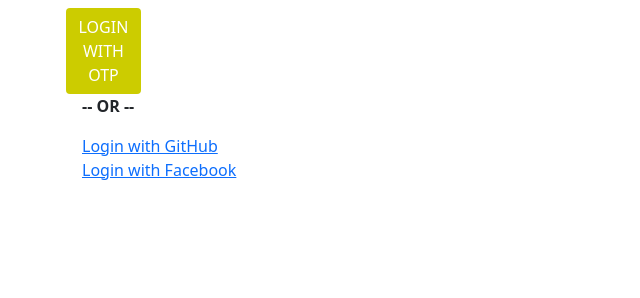
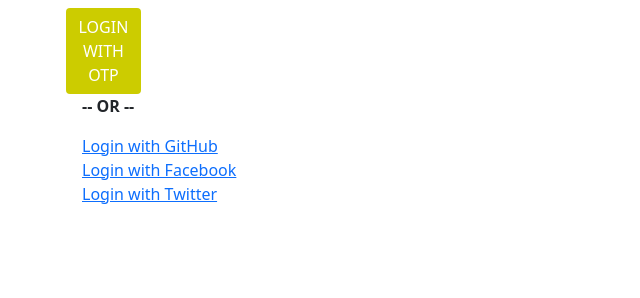
Before and after one commit to SymbolofMoon/twoauth, a Django app: page /login/ in a window 1280 px wide. Shown: the part 229-527 px from the top of the page, without its empty margins (0-640 px from the left). Run offline with Django 3.2, Linux system fonts and the light colour scheme; some libraries are stand-ins or nearby versions.

Commit message:
twitter issue

```diff
--- a/templates/auth.html
+++ b/templates/auth.html
@@ -31,6 +31,7 @@
   <p><strong>-- OR --</strong></p>
   <a href="{% url 'social:begin' 'github' %}">Login with GitHub</a><br>
   <a href="{% url 'social:begin' 'facebook' %}">Login with Facebook</a><br>
+    <a href="{% url 'social:begin' 'twitter' %}">Login with Twitter</a><br>
  </div>
 
 </div>
```
